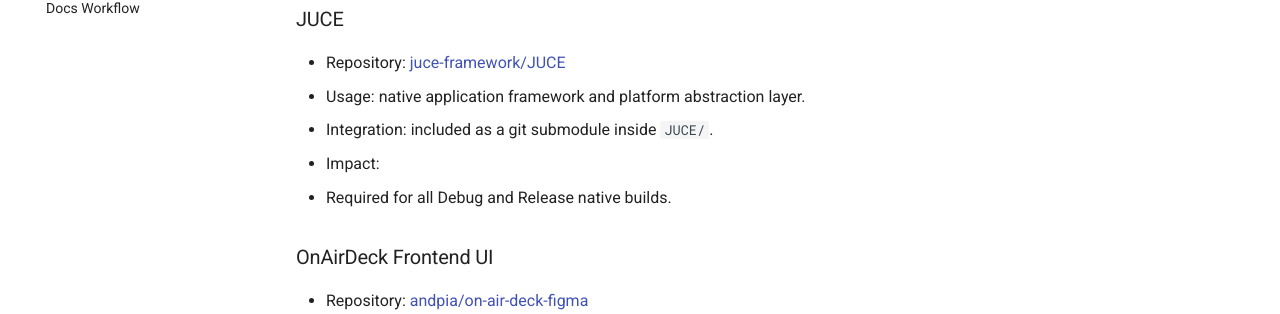
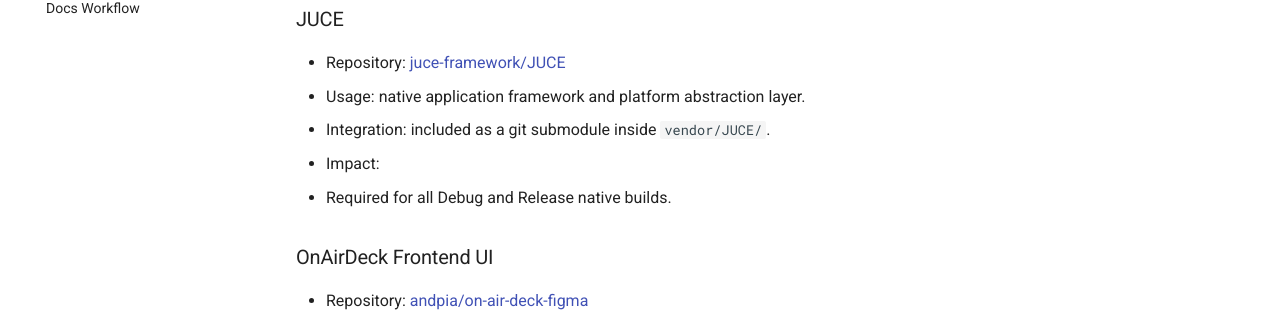
Before and after one commit to andpia/on-air-deck, an MkDocs documentation site: the page built from docs/dependencies.md, in a window 1280 px wide and 1152 px high. Shown: the part 292-606 px from the top of the window. Built offline with MkDocs 1.6.1 and Material for MkDocs 9.7.7, drawn with Linux system fonts in a browser that asks for light colours; comment, search, counter and statistics services are not loaded.

Commit message:
refactor(submodules): move JUCE under vendor/JUCE

```diff
--- a/CMakeLists.txt
+++ b/CMakeLists.txt
@@ -41,7 +41,7 @@
     "Vite dev server URL (used in Debug builds for hot-reload support)")
 
 # Add JUCE as subdirectory
-add_subdirectory(JUCE)
+add_subdirectory(vendor/JUCE)
 
 juce_add_gui_app(OnAirDeck
     PRODUCT_NAME "OnAirDeck"
--- a/docs/dependencies.md
+++ b/docs/dependencies.md
@@ -8,7 +8,7 @@
 
 - Repository: [juce-framework/JUCE](https://github.com/juce-framework/JUCE)
 - Usage: native application framework and platform abstraction layer.
-- Integration: included as a git submodule inside `JUCE/`.
+- Integration: included as a git submodule inside `vendor/JUCE/`.
 - Impact:
   - Required for all Debug and Release native builds.
 
```
Also changed, not shown: docs/build-and-run.md (+1 -1 lines), .gitmodules.
